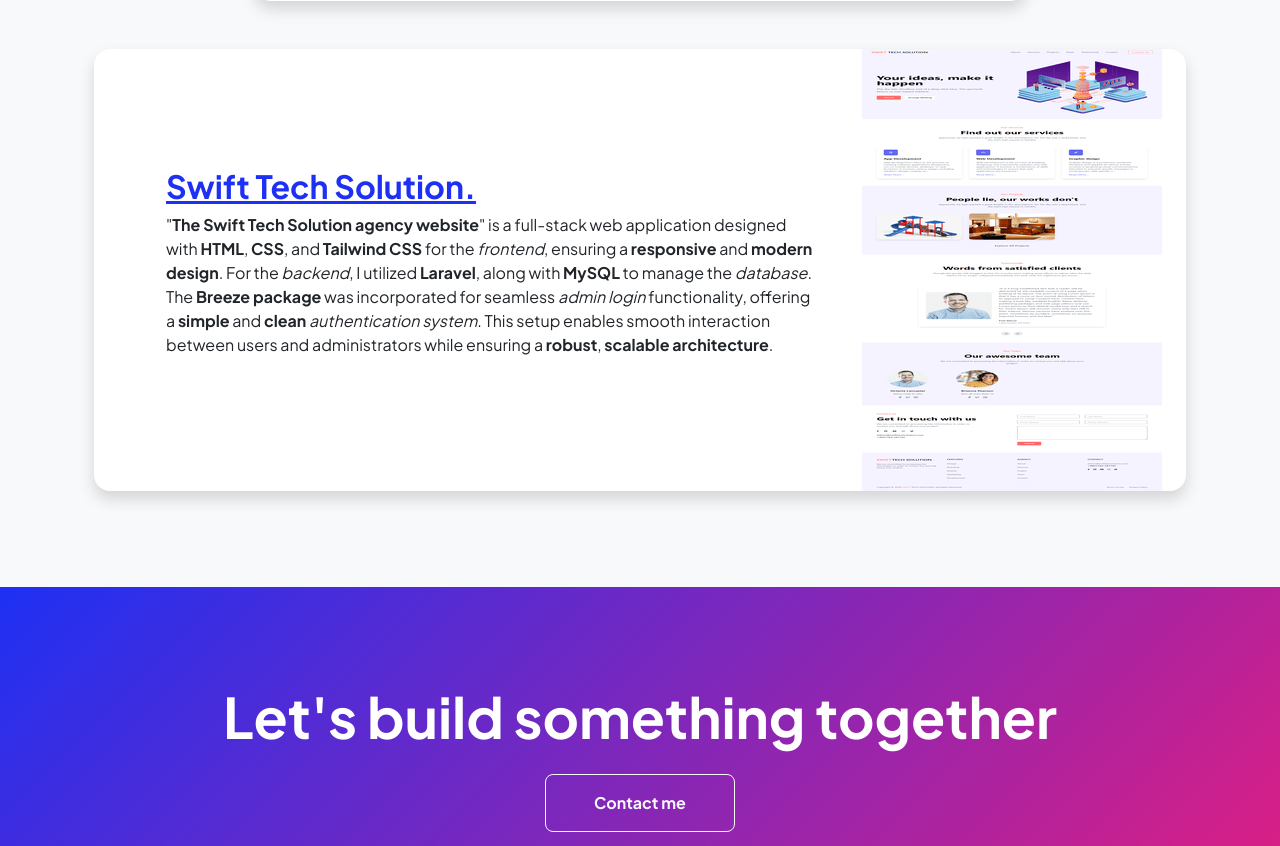
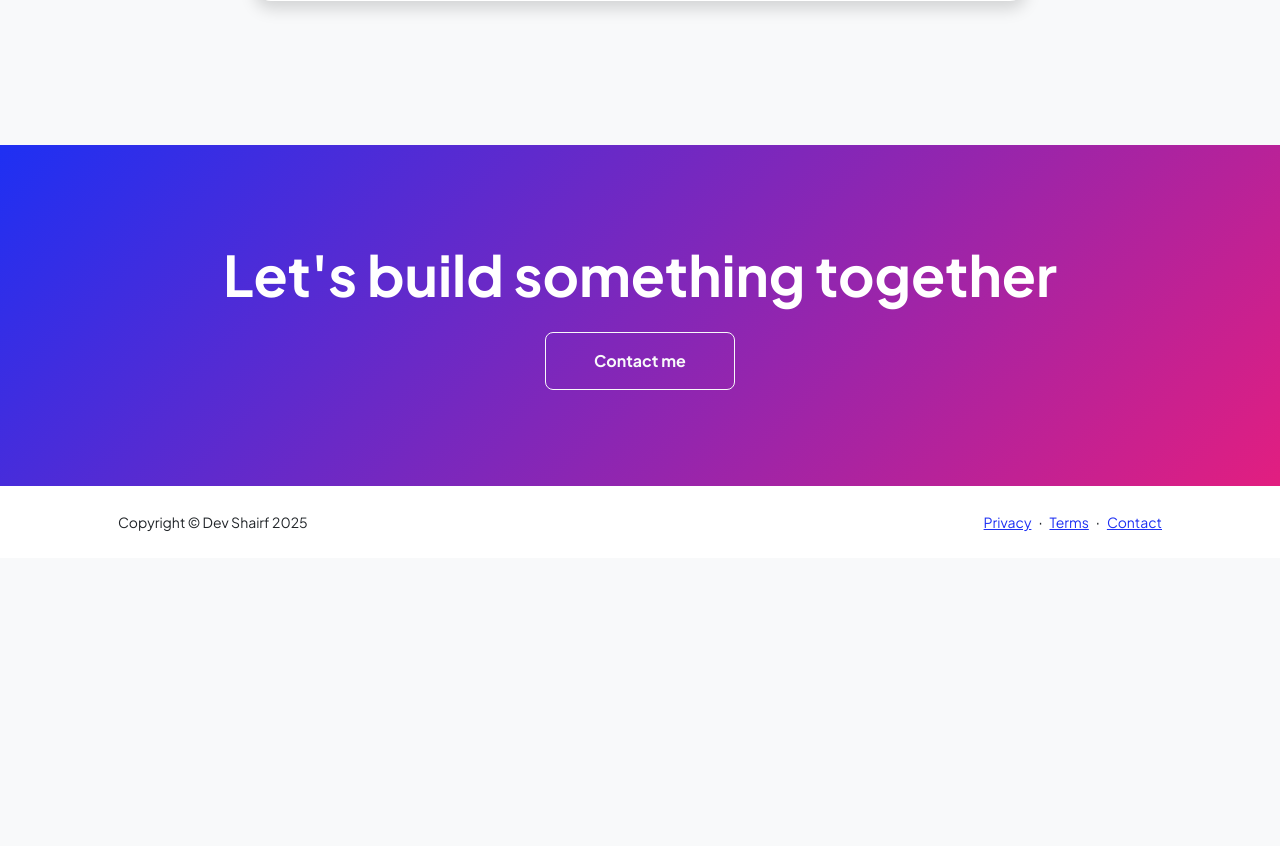
Before and after one commit to Sharifrony725/Sharifrony725.github.io, a plain HTML site: page projects.html in a window 1280 px wide. Shown: the part 959-1805 px from the top of the page. After the commit the page ends 1517 px from the top, so only its background shows below. Drawn offline with nearby package versions, Linux system fonts and the light colour scheme.

Commit message:
project update

```diff
--- a/projects.html
+++ b/projects.html
@@ -68,27 +68,7 @@
                                     </div>
                                 </div>
                             </div>
-                            <!-- Project Card 2-->
-                            <div class="card overflow-hidden shadow rounded-4 border-0">
-                                <div class="card-body p-0">
-                                    <div class="d-flex align-items-center">
-                                        <div class="p-5">
-                                            <h2 class="fw-bolder"><a target="_blank" href="https://www.swifttechsolution.com/public/">Swift Tech Solution.</a></h2>
-                                            <h2 class="fw-bolder"></h2>
-                                        <p>"<strong>The Swift Tech Solution agency website</strong>" is a full-stack web application designed
-                                            with <strong>HTML</strong>, <strong>CSS</strong>, and <strong>Tailwind CSS</strong> for the <em>frontend</em>,
-                                            ensuring a <strong>responsive</strong> and <strong>modern design</strong>. For the <em>backend</em>, I utilized
-                                            <strong>Laravel</strong>, along with <strong>MySQL</strong> to manage the <em>database</em>. The <strong>Breeze
-                                                package</strong> was incorporated for seamless <em>admin login</em> functionality, offering a
-                                            <strong>simple</strong> and <strong>clean</strong> <em>authentication system</em>. This setup enables smooth
-                                            interaction between users and administrators while ensuring a <strong>robust</strong>, <strong>scalable
-                                                architecture</strong>.</p>
 
-                                        </div>
-                                        <img class="img-fluid" width="300" height="400" src="./assets/frontend.png" alt="..." />
-                                    </div>
-                                </div>
-                            </div>
                         </div>
                     </div>
                 </div>
```
